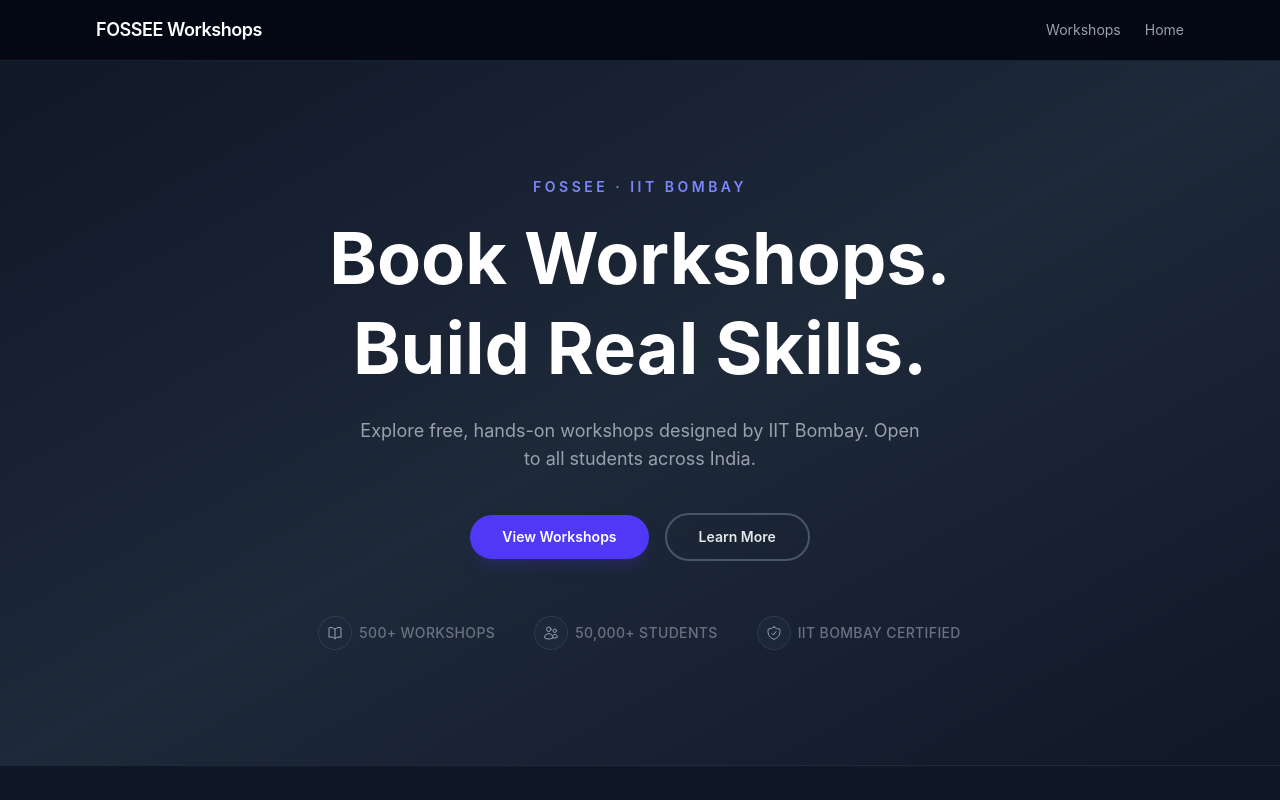
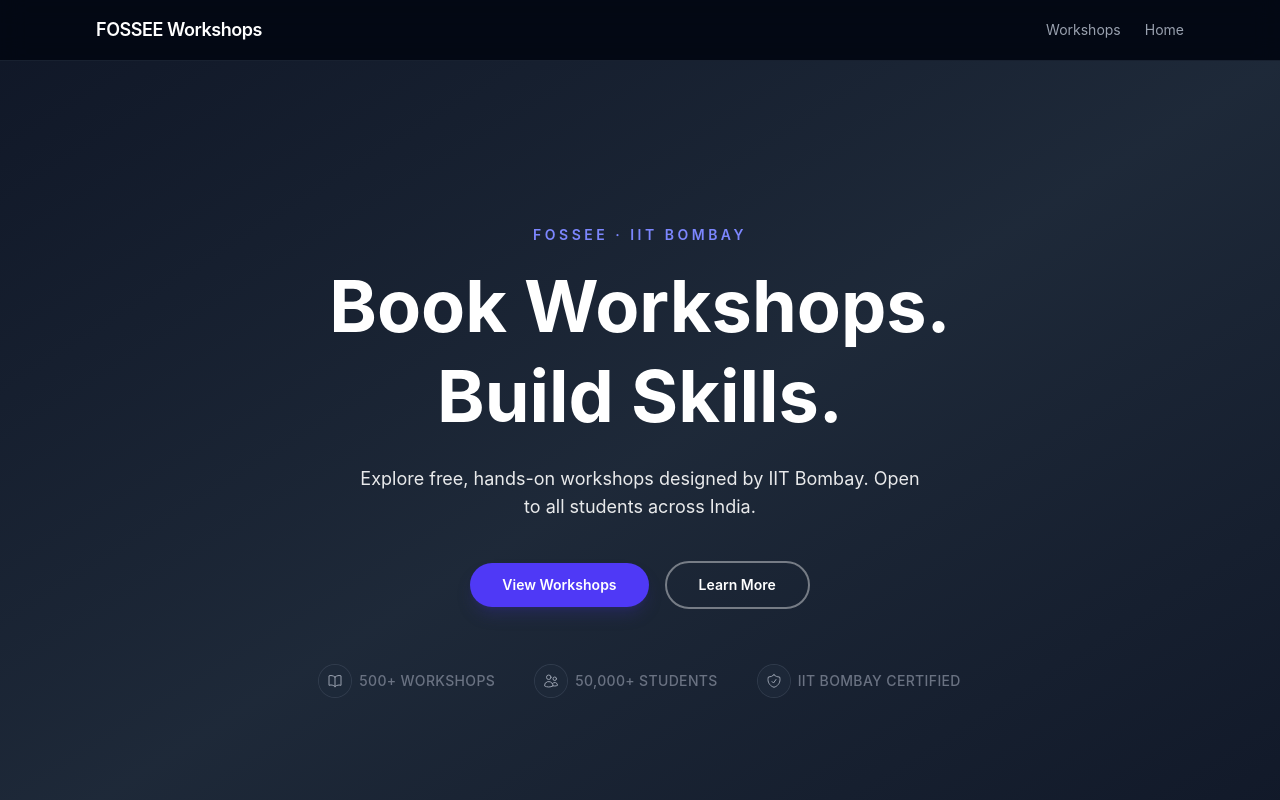
Before and after one commit to tanmay-alpha/fossee-workshop-booking, a React (Vite) app: page / in a window 1280 px wide. Shown: the top 800 px of the page. Built offline with nearby package versions, Linux system fonts and the light colour scheme.

Commit message:
fix: restore Hero section visibility

```diff
--- a/src/App.jsx
+++ b/src/App.jsx
@@ -25,10 +25,11 @@ function App() {
       {/* —— Hero: gradient band, centered pitch + CTAs + trust stats —— */}
       <section
         id="hero"
-        className="flex min-h-[88vh] flex-col items-center justify-center bg-gradient-to-br from-gray-900 via-gray-800 to-gray-900 px-4 py-16 text-center sm:px-6"
+        className="relative isolate flex min-h-screen flex-col items-center justify-center overflow-visible bg-gradient-to-br from-gray-900 via-gray-800 to-gray-900 px-4 py-16 text-center text-white sm:px-6"
         aria-labelledby="hero-heading"
       >
-        <div className="mx-auto flex max-w-4xl flex-col items-center">
+        {/* Keeps copy above the navbar’s sticky layer and any backdrop quirks */}
+        <div className="relative z-10 mx-auto flex w-full max-w-4xl flex-col items-center">
           <p className="mb-4 text-xs font-semibold uppercase tracking-[0.25em] text-indigo-400 sm:text-sm">
             FOSSEE · IIT Bombay
           </p>
@@ -37,11 +38,11 @@ function App() {
             id="hero-heading"
             className="text-4xl font-bold leading-tight text-white sm:text-5xl md:text-6xl lg:text-7xl"
           >
-            <span className="block">Book Workshops.</span>
-            <span className="block">Build Real Skills.</span>
+            <span className="block text-white">Book Workshops.</span>
+            <span className="block text-white">Build Skills.</span>
           </h1>
 
-          <p className="mx-auto mt-6 max-w-xl text-base text-gray-400 sm:text-lg">
+          <p className="mx-auto mt-6 max-w-xl text-base text-white/90 sm:text-lg">
             Explore free, hands-on workshops designed by IIT Bombay. Open to all
             students across India.
           </p>
@@ -49,13 +50,13 @@ function App() {
           <div className="mt-10 flex flex-wrap items-center justify-center gap-4">
             <a
               href="#workshops"
-              className="inline-flex rounded-full bg-indigo-600 px-8 py-3 text-sm font-semibold text-white shadow-lg shadow-indigo-900/40 transition duration-200 ease-out hover:scale-[1.02] hover:bg-indigo-500 hover:shadow-indigo-800/50 focus-visible:outline focus-visible:outline-2 focus-visible:outline-offset-2 focus-visible:outline-indigo-400"
+              className="inline-flex rounded-full bg-indigo-600 px-8 py-3 text-sm font-semibold text-white no-underline shadow-lg shadow-indigo-900/40 transition duration-200 ease-out hover:scale-[1.02] hover:bg-indigo-500 hover:text-white hover:shadow-indigo-800/50 focus-visible:outline focus-visible:outline-2 focus-visible:outline-offset-2 focus-visible:outline-indigo-400"
             >
               View Workshops
             </a>
             <a
               href="#workshops"
-              className="inline-flex rounded-full border-2 border-gray-600 bg-transparent px-8 py-3 text-sm font-semibold text-gray-200 transition duration-200 ease-out hover:scale-[1.02] hover:border-gray-500 hover:bg-gray-800/50 focus-visible:outline focus-visible:outline-2 focus-visible:outline-offset-2 focus-visible:outline-gray-500"
+              className="inline-flex rounded-full border-2 border-white/40 bg-transparent px-8 py-3 text-sm font-semibold text-white no-underline transition duration-200 ease-out hover:scale-[1.02] hover:border-white/70 hover:bg-white/10 hover:text-white focus-visible:outline focus-visible:outline-2 focus-visible:outline-offset-2 focus-visible:outline-white/60"
             >
               Learn More
             </a>
```
